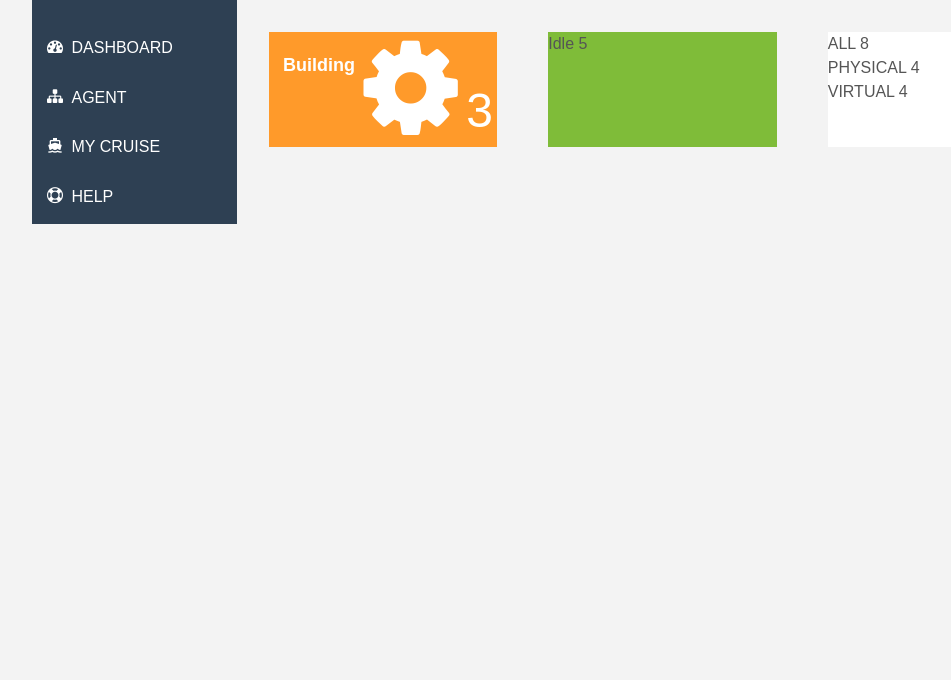
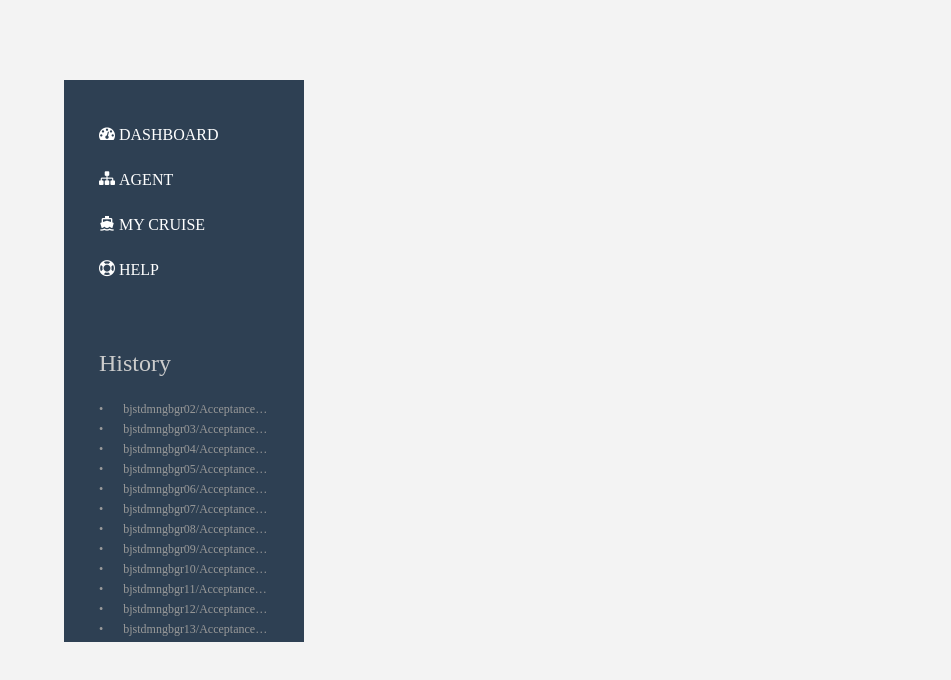
Before and after one commit to doudou1212/ui-homework, a website built with webpack: page src/index.html in a window 1280 px wide. Shown: the whole page, without its empty margins (96-1047 px from the left). Built offline with nearby package versions, Linux system fonts and the light colour scheme; a web font is replaced by a local one.

Commit message:
refactor sidebar

```diff
--- a/src/index.html
+++ b/src/index.html
@@ -7,58 +7,36 @@
   <script src="/dist/main.js"></script>
 </head>
 <body>
-<div class="crulse-body">
-  <aside class="side-panel">
-    <section class="menu">
-      <div class="meanu-item">
-        <span class="icon icon-dashboard"></span>
-        <span class="message">DASHBOARD</span>
-      </div>
-      <div class="meanu-item">
-        <span class="icon icon-sitemap"></span>
-        <span class="message">AGENT</span>
-      </div>
-      <div class="meanu-item">
-        <span class="icon icon-boat"></span>
-        <span class="message">MY CRUISE</span>
-      </div>
-      <div class="meanu-item glyph fs2">
-        <span class="icon icon-life-bouy"></span>
-        <span class="message">HELP</span>
-      </div>
-    </section>
+<div class="layout crulse-body">
+  <!--<section class="main-content">-->
+    <!--<div class="stats-panel">-->
+      <!--<div class="stats-panel&#45;&#45;item build-info">-->
+        <!--<span class="title">Building</span>-->
+        <!--<span class="icon-cog"></span>-->
+        <!--<span class="count">3</span>-->
+      <!--</div>-->
+      <!--<div class="stats-panel&#45;&#45;item idle-info">-->
+        <!--<span class="title">Idle</span>-->
+        <!--<span class="count">5</span>-->
+      <!--</div>-->
+      <!--<div class="stats-panel&#45;&#45;item all-info">-->
+        <!--<div>-->
+          <!--<span class="title">ALL</span>-->
+          <!--<span class="count">8</span>-->
+        <!--</div>-->
+        <!--<div>-->
+          <!--<span class="title">PHYSICAL</span>-->
+          <!--<span class="count">4</span>-->
+        <!--</div>-->
+        <!--<div>-->
+          <!--<span class="title">VIRTUAL</span>-->
+          <!--<span class="count">4</span>-->
+        <!--</div>-->
+      <!--</div>-->
+    <!--</div>-->
 
-    <section class="history"></section>
-  </aside>
-
-  <section class="main-content">
-    <div class="stats-panel">
-      <div class="stats-panel--item build-info">
-        <span class="title">Building</span>
-        <span class="icon-cog"></span>
-        <span class="count">3</span>
-      </div>
-      <div class="stats-panel--item idle-info">
-        <span class="title">Idle</span>
-        <span class="count">5</span>
-      </div>
-      <div class="stats-panel--item all-info">
-        <div>
-          <span class="title">ALL</span>
-          <span class="count">8</span>
-        </div>
-        <div>
-          <span class="title">PHYSICAL</span>
-          <span class="count">4</span>
-        </div>
-        <div>
-          <span class="title">VIRTUAL</span>
-          <span class="count">4</span>
-        </div>
-      </div>
-    </div>
-
-  </section>
+  <!--</section>-->
+<!--</div>-->
 </div>
 </body>
 </html>
--- /dev/null
+++ b/src/js/components/sidebar/dashboard/index.js
@@ -0,0 +1,8 @@
+import Dashboard from './view';
+import convertStringToNode from '../../../util/converStringToNode';
+import style from './style.scss';
+
+export default () => {
+    const html = convertStringToNode(Dashboard());
+    return html;
+};
--- /dev/null
+++ b/src/js/components/sidebar/dashboard/style.scss
@@ -0,0 +1,7 @@
+.dashboard {
+  margin: 45px 35px;
+
+  .dashboard-item {
+    height: 45px;
+  }
+}
--- /dev/null
+++ b/src/js/components/sidebar/dashboard/view.js
@@ -0,0 +1,21 @@
+export default () => {
+    return (
+    "    <section class=\"dashboard\">\n" +
+    "      <div class=\"dashboard-item\">\n" +
+    "        <span class=\"icon icon-dashboard\"></span>\n" +
+    "        <span class=\"message\">DASHBOARD</span>\n" +
+    "      </div>\n" +
+    "      <div class=\"dashboard-item\">\n" +
+    "        <span class=\"icon icon-sitemap\"></span>\n" +
+    "        <span class=\"message\">AGENT</span>\n" +
+    "      </div>\n" +
+    "      <div class=\"dashboard-item\">\n" +
+    "        <span class=\"icon icon-boat\"></span>\n" +
+    "        <span class=\"message\">MY CRUISE</span>\n" +
+    "      </div>\n" +
+    "      <div class=\"dashboard-item glyph fs2\">\n" +
+    "        <span class=\"icon icon-life-bouy\"></span>\n" +
+    "        <span class=\"message\">HELP</span>\n" +
+    "      </div>\n" +
+    "    </section>");
+}
--- /dev/null
+++ b/src/js/components/sidebar/history/index.js
@@ -0,0 +1,8 @@
+import History from './view';
+import convertStringToNode from '../../../util/converStringToNode';
+import style from './style.scss';
+
+export default () => {
+    const html = convertStringToNode(History());
+    return html;
+};
--- /dev/null
+++ b/src/js/components/sidebar/history/style.scss
@@ -0,0 +1,29 @@
+.history {
+  margin: 0 35px;
+
+  .history-title {
+    font-size: 24px;
+    color: #ccc;
+    padding-bottom: 20px;
+  }
+
+  .history-container {
+    padding: 0;
+    font-size: 12px;
+    color: #999;
+  }
+
+  .history-item {
+    list-style: none;
+    margin: 5px 0;
+    max-width: 100%;
+    overflow: hidden;
+    text-overflow: ellipsis;
+  }
+
+  .history-item:before {
+    content: '\2022';
+    margin-right: 20px;
+  }
+
+}
--- /dev/null
+++ b/src/js/components/sidebar/history/view.js
@@ -0,0 +1,20 @@
+export default () => {
+    return (
+        "  <section class=\"history\">\n" +
+        "    <p class=\"history-title\">History</p>\n" +
+        "    <ul class=\"history-container\">\n" +
+        "      <li class=\"history-item\">bjstdmngbgr02/Acceptance_test</li>\n" +
+        "      <li class=\"history-item\">bjstdmngbgr03/Acceptance_test</li>\n" +
+        "      <li class=\"history-item\">bjstdmngbgr04/Acceptance_test</li>\n" +
+        "      <li class=\"history-item\">bjstdmngbgr05/Acceptance_testlonglonglonglonglonglong</li>\n" +
+        "      <li class=\"history-item\">bjstdmngbgr06/Acceptance_test</li>\n" +
+        "      <li class=\"history-item\">bjstdmngbgr07/Acceptance_test</li>\n" +
+        "      <li class=\"history-item\">bjstdmngbgr08/Acceptance_test</li>\n" +
+        "      <li class=\"history-item\">bjstdmngbgr09/Acceptance_test</li>\n" +
+        "      <li class=\"history-item\">bjstdmngbgr10/Acceptance_test</li>\n" +
+        "      <li class=\"history-item\">bjstdmngbgr11/Acceptance_test</li>\n" +
+        "      <li class=\"history-item\">bjstdmngbgr12/Acceptance_test</li>\n" +
+        "      <li class=\"history-item\">bjstdmngbgr13/Acceptance_test</li>\n" +
+        "    </ul>\n" +
+        "  </section>");
+}
--- /dev/null
+++ b/src/js/components/sidebar/index.js
@@ -0,0 +1,13 @@
+import Dashboard from './dashboard';
+import History from './history';
+import Sidebar from './view';
+import convertStringToNode from '../../util/converStringToNode';
+import style from './style.scss';
+
+export default () => {
+    const sidebar = convertStringToNode(Sidebar());
+    sidebar.appendChild(Dashboard());
+    sidebar.appendChild(History());
+
+    return sidebar;
+}
--- /dev/null
+++ b/src/js/components/sidebar/style.scss
@@ -0,0 +1,8 @@
+.sidebar {
+  grid-column-start: 3;
+  grid-column-end: span 3;
+  grid-row-start: 2;
+  background-color: #2E4053;
+  color: #FFFFFF;
+  width: 100%;
+}
--- /dev/null
+++ b/src/js/components/sidebar/view.js
@@ -0,0 +1,3 @@
+export default () => {
+  return "<aside class=\"sidebar\"></aside>";
+}
--- a/src/js/index.js
+++ b/src/js/index.js
@@ -1,2 +1,10 @@
 import * as A from '../styles/main.scss'
 import * as B from '../../resource/font-icons/style.css'
+
+import Sidebar from './components/sidebar';
+
+window.onload = function () {
+    const parent = document.getElementsByClassName('crulse-body')[0];
+    parent.appendChild(Sidebar());
+
+}
--- /dev/null
+++ b/src/js/util/converStringToNode.js
@@ -0,0 +1,5 @@
+export default (innerContent) => {
+    let container = document.createElement('div');
+    container.innerHTML=innerContent;
+    return container.children[0];
+}
--- a/src/styles/main.scss
+++ b/src/styles/main.scss
@@ -1,3 +1,3 @@
 @import './structure.scss';
-@import "./side-panel.scss";
-@import "./stats-panel.scss";
+//@import "./side-panel.scss";
+//@import "./stats-panel.scss";
--- a/src/styles/structure.scss
+++ b/src/styles/structure.scss
@@ -6,28 +6,34 @@
   background-color: #F3F3F3;
 }
 
-.crulse-body {
-  width: 80%;
-  padding: 0;
-  font-family: sans-serif;
-  font-size: 1em;
-  line-height: 1.5;
-  color: #555;
-  background: #fff;
+.layout {
+  display: grid;
+  grid-template-rows: 80px auto 40px;
+  grid-template-columns: repeat(16, 6.25%);
 }
 
-.side-panel {
-  margin: 0;
-  padding-top: 20px;
-  width: 20%;
-  color: #FFFFFF;
-  background-color: #2E4053;
-  float: left;
-}
-
-.main-content {
-  width: 80%;
-  float: right;
-  box-sizing: border-box;
-  padding: 2em 0 0 2em;
-}
+//.crulse-body {
+//  width: 80%;
+//  padding: 0;
+//  font-family: sans-serif;
+//  font-size: 1em;
+//  line-height: 1.5;
+//  color: #555;
+//  background: #fff;
+//}
+//
+//.side-panel {
+//  margin: 0;
+//  padding-top: 20px;
+//  width: 20%;
+//  color: #FFFFFF;
+//  background-color: #2E4053;
+//  float: left;
+//}
+//
+//.main-content {
+//  width: 80%;
+//  float: right;
+//  box-sizing: border-box;
+//  padding: 2em 0 0 2em;
+//}
```
Also changed, not shown: dist/main.js, dist/styles.css, 1 other file.
